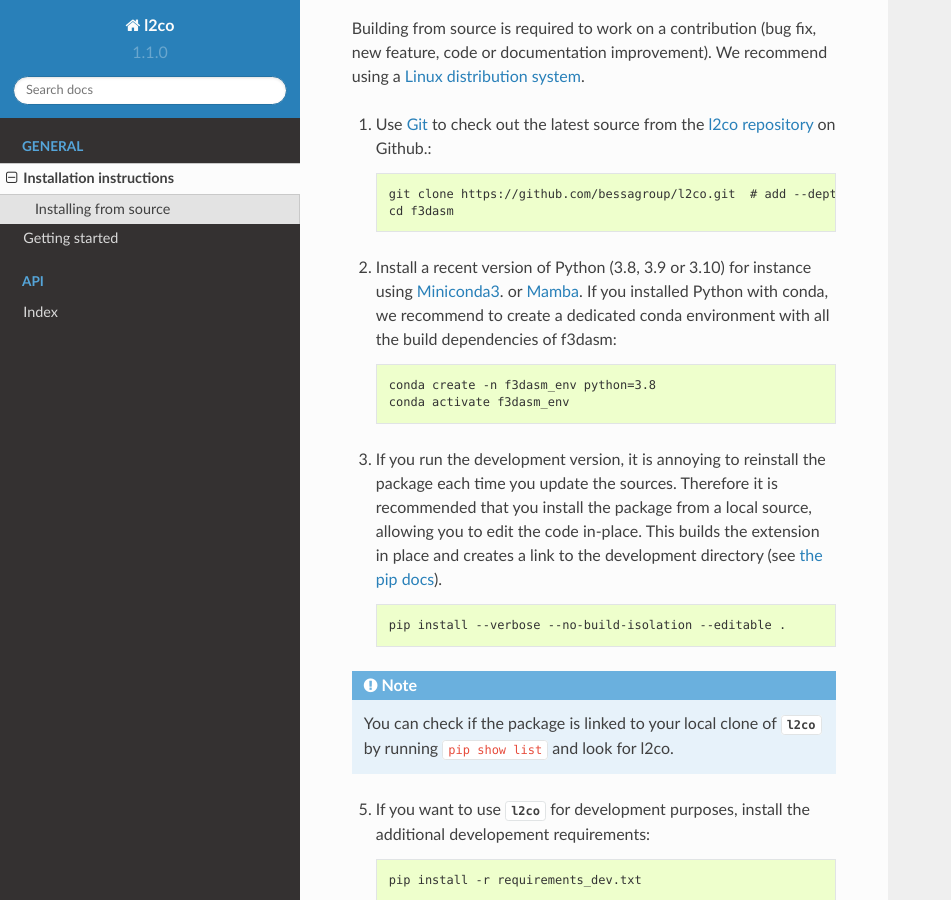
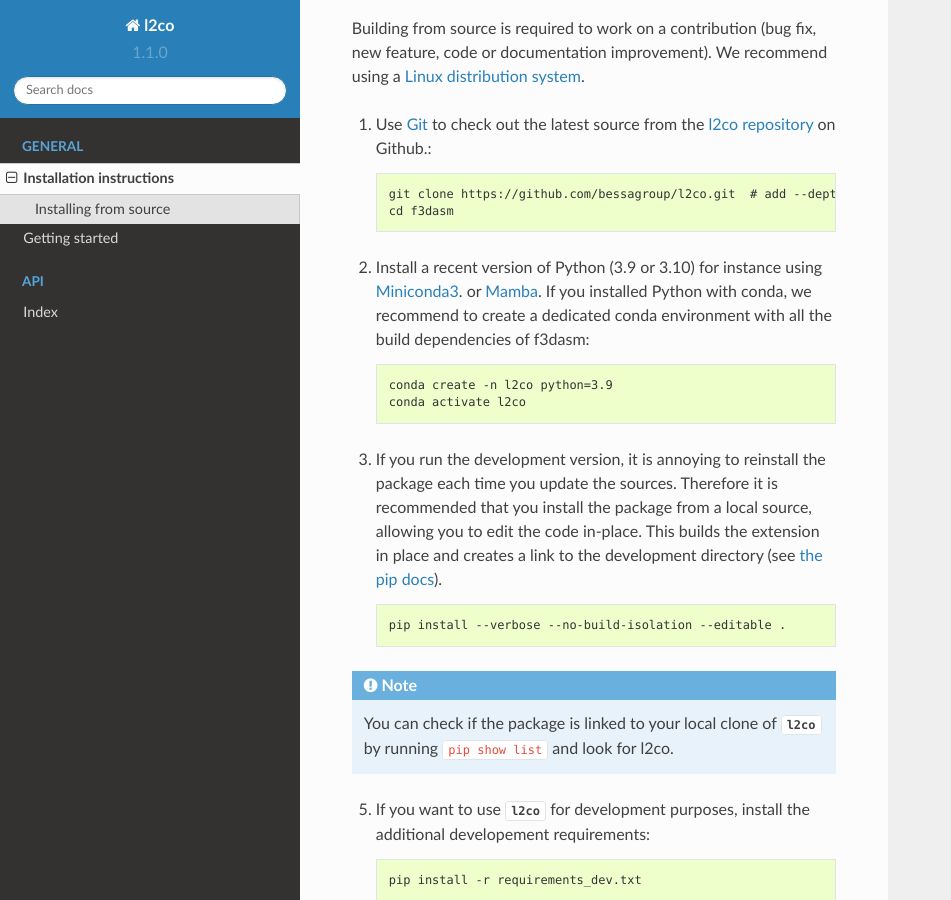
Before and after one commit to bessagroup/l2co, a Sphinx documentation site: the page built from docs/source/rst_doc_files/general/installation.rst, in a window 1280 px wide and 900 px high, scrolled down 343 px. Shown: the whole window, without its empty margins (0-951 px from the left). Built offline with Sphinx 7.4.7 and the Read the Docs theme 2.0.0, drawn with Linux system fonts in a browser that asks for light colours; pages that are not in the unit, such as notebooks, are missing from menus.

Commit message:
fixed installation issues

```diff
--- a/docs/source/rst_doc_files/general/installation.rst
+++ b/docs/source/rst_doc_files/general/installation.rst
@@ -107,15 +107,15 @@ Building from source is required to work on a contribution (bug fix, new feature
      cd f3dasm
 
 
-2. Install a recent version of Python (3.8, 3.9 or 3.10)
+2. Install a recent version of Python (3.9 or 3.10)
    for instance using `Miniconda3 <https://docs.conda.io/en/latest/miniconda.html>`_. or `Mamba <https://github.com/conda-forge/miniforge#install>`_.
    If you installed Python with conda, we recommend to create a dedicated
    conda environment with all the build dependencies of f3dasm:
 
    .. code-block:: console
 
-     conda create -n f3dasm_env python=3.8
-     conda activate f3dasm_env
+     conda create -n l2co python=3.9
+     conda activate l2co
 
 3. If you run the development version, it is annoying to reinstall the package each time you update the sources.
    Therefore it is recommended that you install the package from a local source, allowing you to edit the code in-place.
--- a/setup.cfg
+++ b/setup.cfg
@@ -26,7 +26,7 @@ package_dir=
     =src
 packages=find:
 include_package_data = True
-python_requires = >=3.8
+python_requires = >=3.9
 install_requires = file: requirements.txt
 
 [options.packages.find]
```
Also changed, not shown: requirements.txt (+9 -4 lines), 1 other file.
